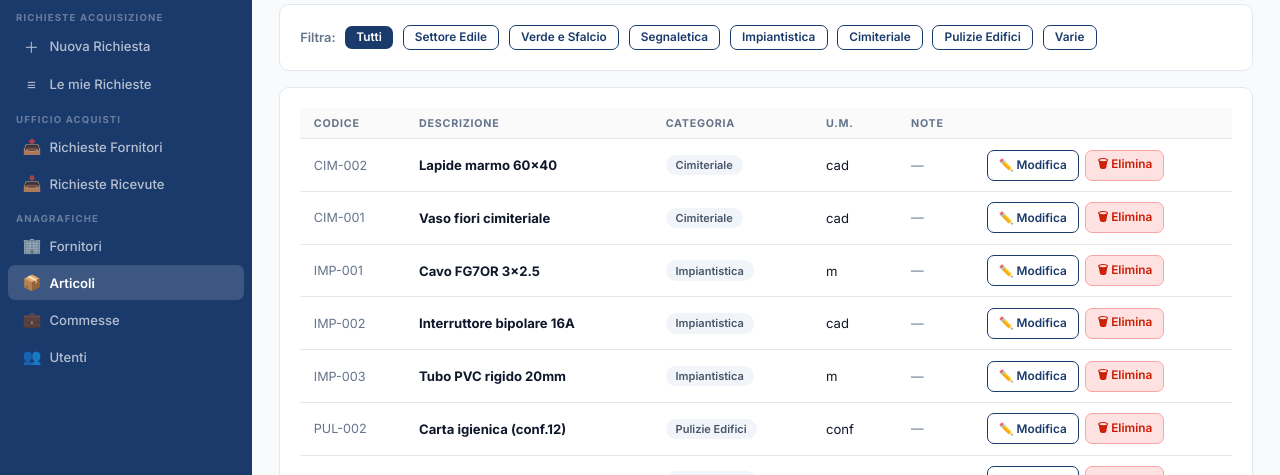
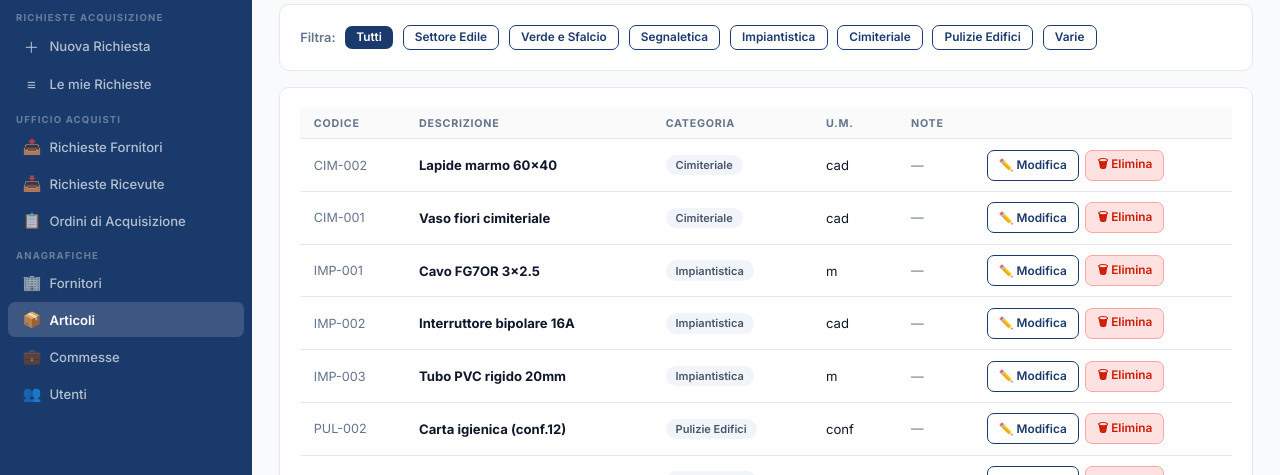
Before and after one commit to somicaspasince2002/somica-gestionale, a Flask app: page /anagrafiche/articoli in a window 1280 px wide. Shown: the part 139-614 px from the top of the page. Run offline with Flask 3, Linux system fonts and the light colour scheme; the visitor is signed in with stand-in values (Sample User, id 1); data comes from the database, SQL or seed files in the repository.

Commit message:
Update base.html

```diff
--- a/templates/base.html
+++ b/templates/base.html
@@ -121,6 +121,7 @@ tbody tr:hover td{background:var(--blul)}
   <div class="sb-sep">Ufficio Acquisti</div>
   <a href="{{ url_for('lista_rif') }}" class="sb-a {{ 'on' if request.endpoint in ['lista_rif','nuova_rif','dettaglio_rif'] }}"><span class="ic">📤</span> Richieste Fornitori</a>
   <a href="{{ url_for('lista_richieste') }}" class="sb-a"><span class="ic">📥</span> Richieste Ricevute</a>
+  <a href="{{ url_for('lista_ordini') }}" class="sb-a {{ 'on' if request.endpoint in ['lista_ordini','nuovo_ordine','dettaglio_ordine'] }}"><span class="ic">📋</span> Ordini di Acquisizione</a>
   {% endif %}
 
   <div class="sb-sep">Anagrafiche</div>
```
